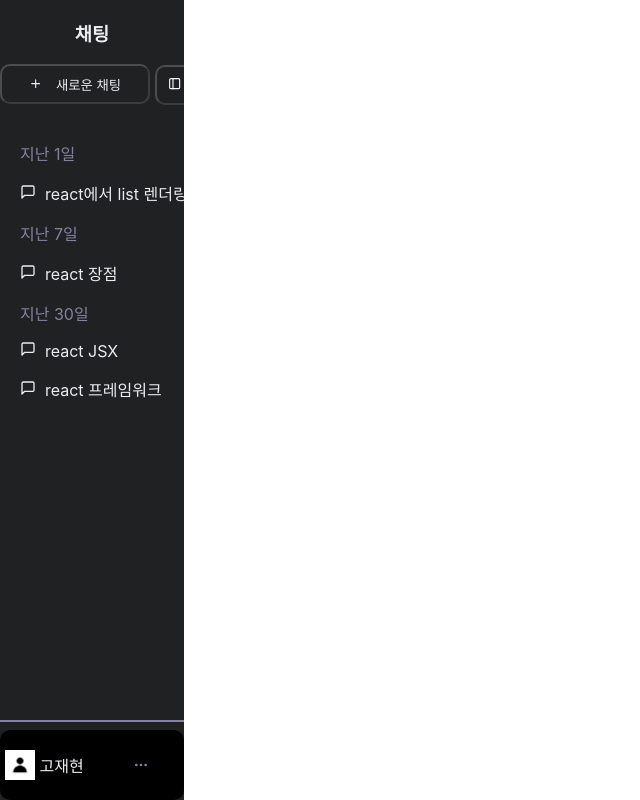
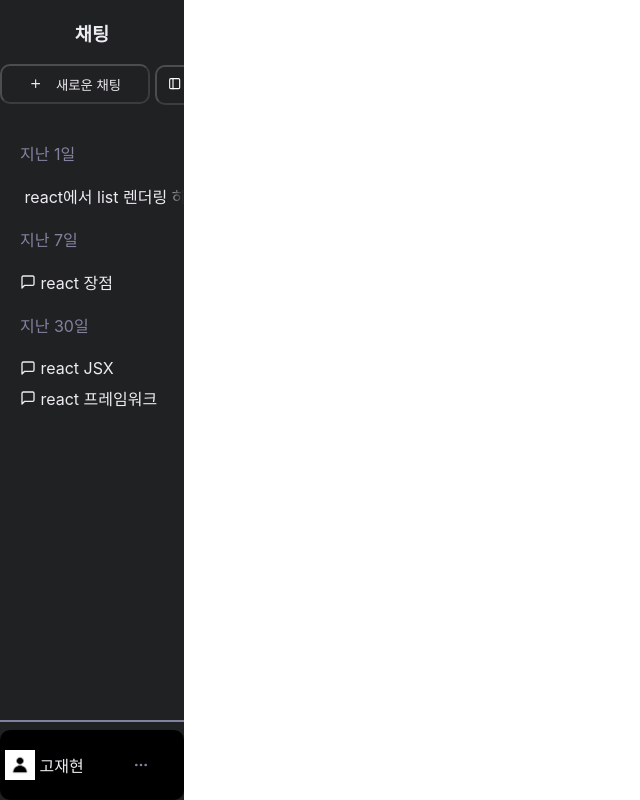
Before and after one commit to gojaeng/INU_AppCenter, a React (Create React App) app in the folder study/: page / in a window 1280 px wide. Shown: the whole page, without its empty margins (0-640 px from the left). Built offline with nearby package versions, Linux system fonts and the light colour scheme.

Commit message:
Style : ChatItem style

```diff
--- a/study/src/App.tsx
+++ b/study/src/App.tsx
@@ -17,7 +17,11 @@ const Side = styled.div`
     flex-direction: column;
     justify-content: space-between;
     white-space: nowrap;
-    overflow: hidden;
+`;
+const ChatItemContainer = styled.div`
+    -webkit-mask-image: linear-gradient(90deg, #000 90%, transparent);
+    mask-image: linear-gradient(90deg, #000 90%, transparent);
+    cursor: pointer;
 `;
 const NewChat = styled.button`
     width: 150px;
@@ -145,7 +149,9 @@ function App() {
                         <NewChat onClick={handleAddchat}>{add} 새로운 채팅</NewChat> <Sidebar>{sidebar}</Sidebar>
                     </div>
                     <br />
-                    <ChatList chatItems={chatItems} />
+                    <ChatItemContainer>
+                        <ChatList chatItems={chatItems} />
+                    </ChatItemContainer>
                 </div>
 
                 <div>
--- a/study/src/ChatList.tsx
+++ b/study/src/ChatList.tsx
@@ -1,5 +1,18 @@
 import React from 'react';
 import { Icons } from './Icons';
+import styled from 'styled-components';
+
+const ChatItem = styled.div`
+    margin-left: 20px;
+    height: 30px;
+    cursor: pointer;
+    display: flex;
+    align-items: center;
+    &: hover {
+        background-color: #343540;
+    }
+    margin-botton: 3px;
+`;
 
 const ChatList: React.FC<{ chatItems: { title: string; chatId: string; lastChat: number }[] }> = ({ chatItems }) => {
     const chatIcon = Icons.chat;
@@ -29,10 +42,10 @@ const ChatList: React.FC<{ chatItems: { title: string; chatId: string; lastChat:
                     <p style={{ marginLeft: '20px', color: '#8282A0' }}>지난 1일</p>
 
                     {groupByDate.lastDay.map((chat) => (
-                        <p style={{ marginLeft: '20px', cursor: 'pointer' }} key={chat.chatId}>
+                        <ChatItem style={{ marginLeft: '20px', cursor: 'pointer' }} key={chat.chatId}>
                             {chatIcon} &nbsp;
                             {chat.title}
-                        </p>
+                        </ChatItem>
                     ))}
                 </>
             )}
@@ -41,10 +54,10 @@ const ChatList: React.FC<{ chatItems: { title: string; chatId: string; lastChat:
                     <p style={{ marginLeft: '20px', color: '#8282A0' }}>지난 7일</p>
 
                     {groupByDate.lastWeek.map((chat) => (
-                        <p style={{ marginLeft: '20px', cursor: 'pointer' }} key={chat.chatId}>
+                        <ChatItem style={{ marginLeft: '20px', cursor: 'pointer' }} key={chat.chatId}>
                             {chatIcon} &nbsp;
                             {chat.title}
-                        </p>
+                        </ChatItem>
                     ))}
                 </>
             )}
@@ -53,10 +66,10 @@ const ChatList: React.FC<{ chatItems: { title: string; chatId: string; lastChat:
                     <p style={{ marginLeft: '20px', color: '#8282A0' }}>지난 30일</p>
 
                     {groupByDate.lastMonth.map((chat) => (
-                        <p style={{ marginLeft: '20px', cursor: 'pointer' }} key={chat.chatId}>
+                        <ChatItem key={chat.chatId}>
                             {chatIcon} &nbsp;
                             {chat.title}
-                        </p>
+                        </ChatItem>
                     ))}
                 </>
             )}
```
